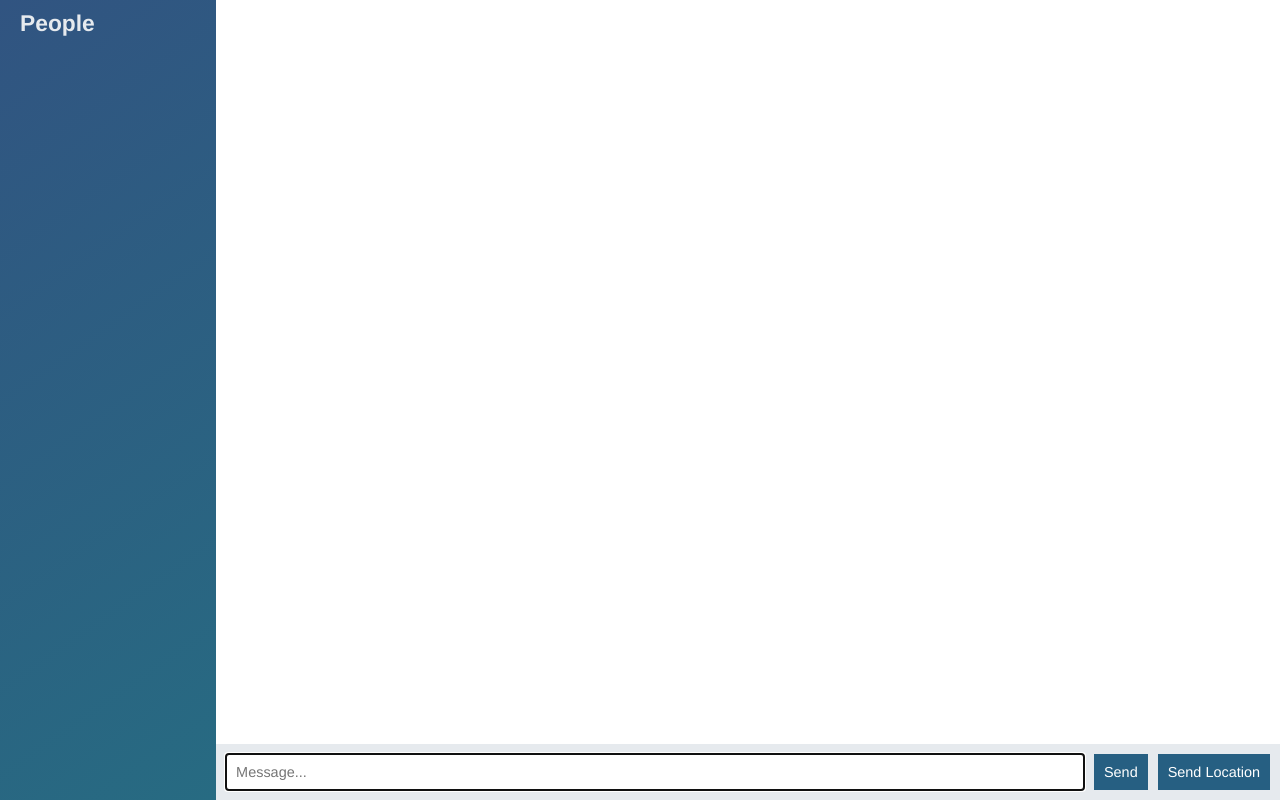
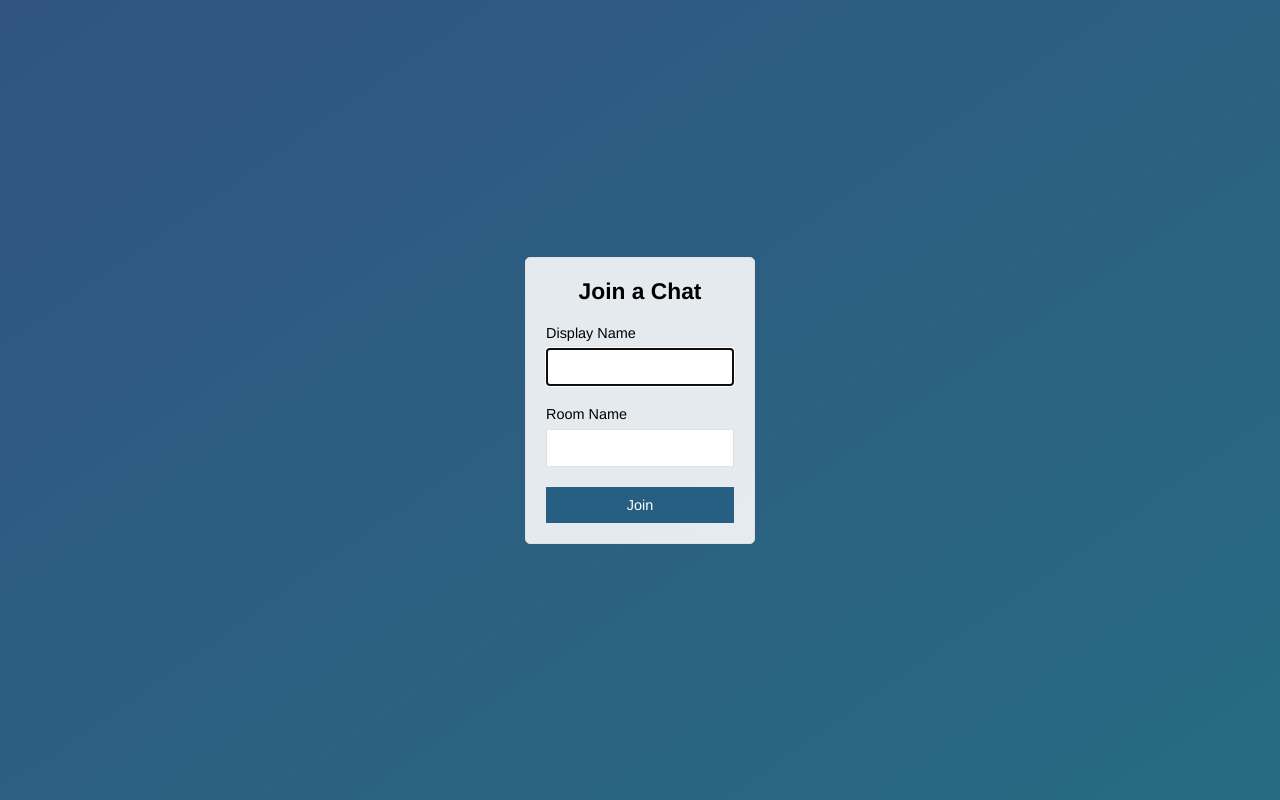
Before and after one commit to Shadowinnothing/ChatApp, a website: page public/index.html in a window 1280 px wide. Drawn offline with nearby package versions, Linux system fonts and the light colour scheme; no server answers.

Commit message:
Added Join page on index.html that submits to chat.html

```diff
--- /dev/null
+++ b/public/chat.html
@@ -0,0 +1,73 @@
+<!DOCTYPE html>
+
+  <head>
+    <meta charset="utf-8">
+    <meta name="viewport" content="width=device-width, initial-scale=1 user-scalable=no">
+    <link rel="stylesheet" href="/css/styles.css">
+    <title>Chat | ChatApp</title>
+  </head>
+
+  <body class="chat">
+
+    <div class="chat__sidebar">
+      <h3>People</h3>
+      <div id="users"></div>
+    </div>
+
+    <div class="chat__main">
+      <ol class="chat__messages" id="messages"></ol>
+
+      <div class="chat__footer">
+        <form id="message-form">
+          <input
+            name="message"
+            type="text"
+            placeholder="Message..."
+            autofocus
+            autocomplete="off"
+          />
+          <button>Send</button>
+        </form>
+        <button id="send-location">Send Location</button>
+      </div>
+
+    </div>
+
+    <script id="message-template" type="text/template">
+      <li class="message">
+        <div class="message__title">
+          <h4>{{from}}</h4>
+          <span>{{createdAt}}</span>
+        </div>
+
+        <div class="message__body">
+          <p>{{text}}</p>
+        </div>
+      </li>
+    </script>
+
+    <script id="location-message-template" type="text/template">
+      <li class="message">
+        <div class="message__title">
+          <h4>{{from}}</h4>
+          <span>{{createdAt}}</span>
+        </div>
+
+        <div class="message__body">
+          <p>
+            <a href="{{url}}" target="_blank">My Current Location</a>
+          </p>
+        </div>
+
+      </li>
+    </script>
+
+    <script src="/socket.io/socket.io.js"></script>
+    <script src="/js/libs/jquery-3.3.1.min.js"></script>
+    <script src="/js/libs/moment.js"></script>
+    <script src="/js/libs/mustache.js"></script>
+    <script src="/js/chat.js"></script>
+
+  </body>
+
+</html>
--- a/public/index.html
+++ b/public/index.html
@@ -1,70 +1,38 @@
 <!DOCTYPE html>
+<html>
 
   <head>
     <meta charset="utf-8">
+    <meta name="viewport" content="width=device-width, initial-scale=1 user-scalable=no">
+    <title>Join | ChatApp</title>
     <link rel="stylesheet" href="/css/styles.css">
   </head>
 
-  <body class="chat">
+  <body class="centered-form">
 
-    <div class="chat__sidebar">
-      <h3>People</h3>
-      <div id="users"></div>
+
+    <div class="centered-form__form">
+      <form action="/chat.html">
+        <div class="form-field">
+          <h3>Join a Chat</h3>
         </div>
 
-    <div class="chat__main">
-      <ol class="chat__messages" id="messages"></ol>
-
-      <div class="chat__footer">
-        <form id="message-form">
-          <input
-            name="message"
-            type="text"
-            placeholder="Message..."
-            autofocus
-            autocomplete="off"
-          />
-          <button>Send</button>
-        </form>
-        <button id="send-location">Send Location</button>
+        <div class="form-field">
+          <label>Display Name</label>
+          <input type="text" name="name" autofocus/>
         </div>
 
+        <div class="form-field">
+          <label>Room Name</label>
+          <input type="text" name="room"/>
         </div>
 
-    <script id="message-template" type="text/template">
-      <li class="message">
-        <div class="message__title">
-          <h4>{{from}}</h4>
-          <span>{{createdAt}}</span>
+        <div class="form-field">
+          <button>Join</button>
+        </div>
+      </form>
     </div>
 
-        <div class="message__body">
-          <p>{{text}}</p>
-        </div>
-      </li>
-    </script>
-
-    <script id="location-message-template" type="text/template">
-      <li class="message">
-        <div class="message__title">
-          <h4>{{from}}</h4>
-          <span>{{createdAt}}</span>
-        </div>
-
-        <div class="message__body">
-          <p>
-            <a href="{{url}}" target="_blank">My Current Location</a>
-          </p>
-        </div>
-
-      </li>
-    </script>
-
-    <script src="/socket.io/socket.io.js"></script>
-    <script src="/js/libs/jquery-3.3.1.min.js"></script>
-    <script src="/js/libs/moment.js"></script>
-    <script src="/js/libs/mustache.js"></script>
-    <script src="/js/index.js"></script>
 
   </body>
 
```
Also changed, not shown: public/js/chat.js (renamed from public/js/index.js). Lines whose indentation alone changed are shown as unchanged.
